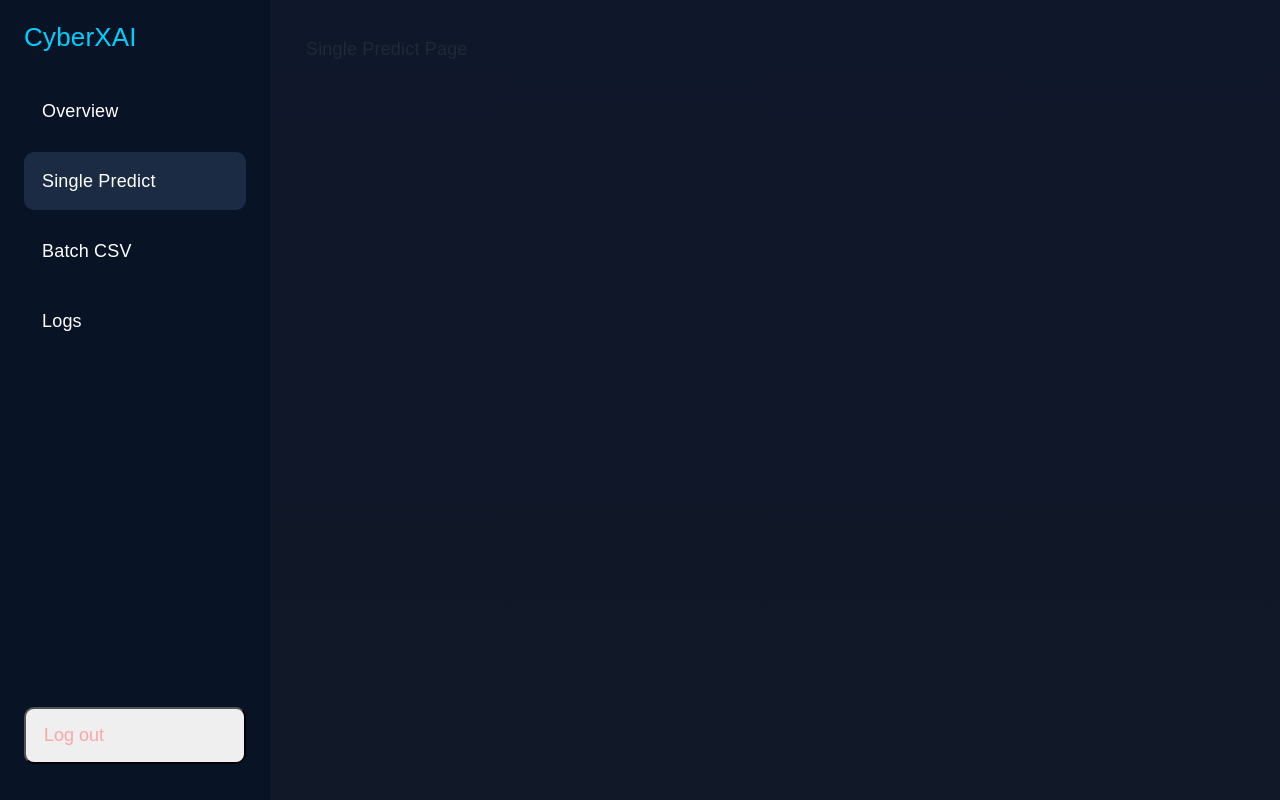
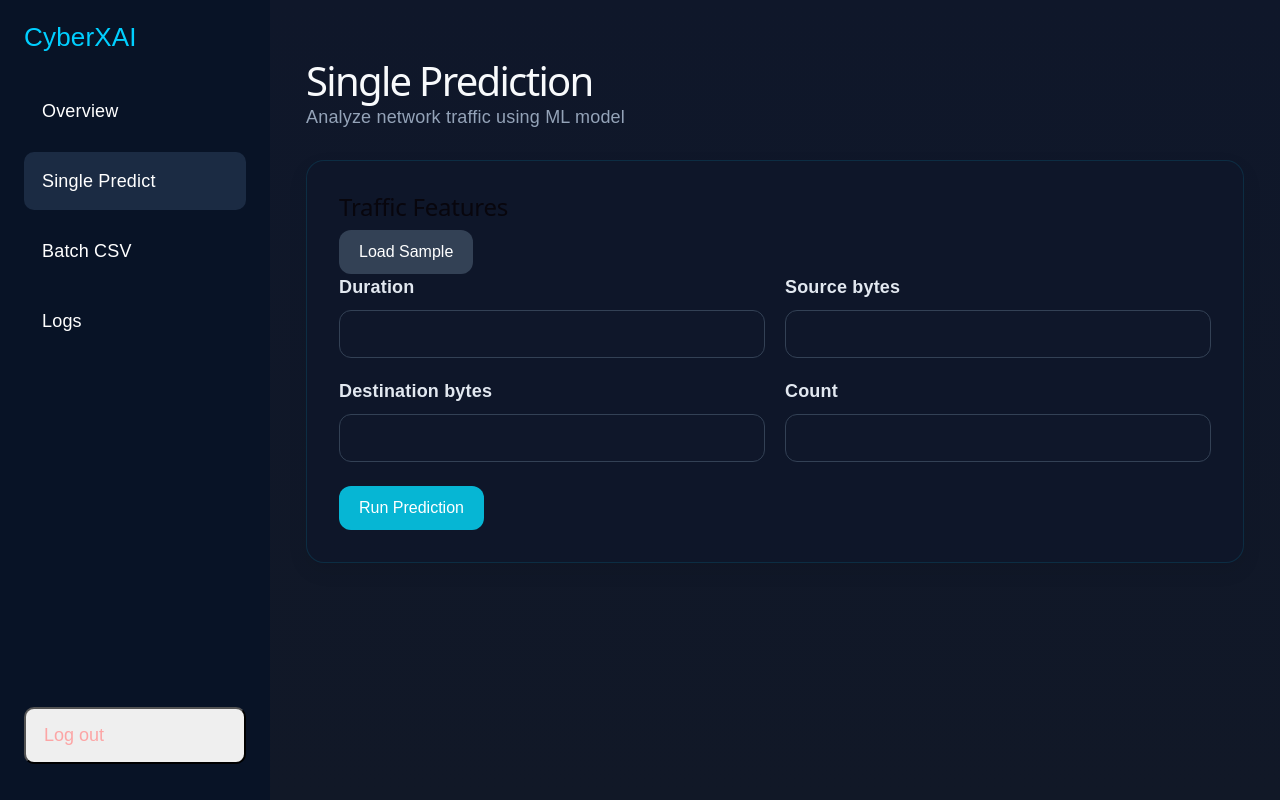
Before and after one commit to Mathuravan/Cyber-xai-FYP-, a React app in the folder frontend/: page /dashboard/predict in a window 1280 px wide. Built offline with nearby package versions, Linux system fonts and the light colour scheme; sample sign-in values are in the browser's storage; the HTML template or start-up script is replaced by a standard one.

Commit message:
Added single prediction form UI

```diff
--- a/frontend/src/pages/SinglePredict.jsx
+++ b/frontend/src/pages/SinglePredict.jsx
@@ -1,3 +1,165 @@
+import { useState } from "react"
+import { predictSingle } from "../services/predictionService"
+import {
+  saveLatestPrediction,
+  addAttackLog,
+} from "../services/storageService"
+
+const FEATURES = [
+  { name: "duration", label: "Duration", placeholder: "12" },
+  { name: "src_bytes", label: "Source bytes", placeholder: "7000" },
+  { name: "dst_bytes", label: "Destination bytes", placeholder: "4000" },
+  { name: "count", label: "Count", placeholder: "30" },
+]
+
+const EMPTY_FORM = {
+  duration: "",
+  src_bytes: "",
+  dst_bytes: "",
+  count: "",
+}
+
+function getThreatLevel(label, confidence) {
+  if (label === "Normal") return { level: "Low", className: "ok" }
+  if (confidence >= 0.8) return { level: "High", className: "bad" }
+  return { level: "Medium", className: "pending" }
+}
+
 export default function SinglePredict() {
-  return <div>Single Predict Page</div>;
+  const [form, setForm] = useState(EMPTY_FORM)
+  const [loading, setLoading] = useState(false)
+  const [error, setError] = useState("")
+  const [result, setResult] = useState(null)
+
+  const handleChange = (e) => {
+    const { name, value } = e.target
+    setForm((p) => ({ ...p, [name]: value }))
+    setError("")
+  }
+
+  const fillSample = () => {
+    setForm({
+      duration: "12",
+      src_bytes: "7000",
+      dst_bytes: "4000",
+      count: "30",
+    })
+  }
+
+  const handleSubmit = async (e) => {
+    e.preventDefault()
+    setError("")
+    setResult(null)
+    setLoading(true)
+
+    try {
+      const payload = {
+        duration: Number(form.duration),
+        src_bytes: Number(form.src_bytes),
+        dst_bytes: Number(form.dst_bytes),
+        count: Number(form.count),
+      }
+
+      if (Object.values(payload).some(Number.isNaN)) {
+        throw new Error("Enter valid numbers")
+      }
+
+      const data = await predictSingle(payload)
+      const threat = getThreatLevel(data.label, data.confidence)
+
+      const display = {
+        ...data,
+        threatLevel: threat.level,
+        threatClass: threat.className,
+        timestamp: new Date().toLocaleString(),
+      }
+
+      setResult(display)
+
+      const log = {
+        ...payload,
+        ...data,
+        timestamp: display.timestamp,
+        source: "Single Predict",
+      }
+
+      saveLatestPrediction(log)
+      addAttackLog(log)
+
+    } catch (err) {
+      setError(err.message || "Prediction failed")
+    } finally {
+      setLoading(false)
+    }
+  }
+
+  return (
+    <div className="predict-page">
+      <div className="topbar">
+        <h1>Single Prediction</h1>
+        <p>Analyze network traffic using ML model</p>
+      </div>
+
+      <div className="panel dashboard-panel">
+        <h2>Traffic Features</h2>
+
+        <button
+          className="btn secondary-btn"
+          onClick={fillSample}
+          disabled={loading}
+        >
+          Load Sample
+        </button>
+
+        <form onSubmit={handleSubmit}>
+          <div className="form-grid">
+            {FEATURES.map((f) => (
+              <div className="form-group" key={f.name}>
+                <label>{f.label}</label>
+                <input
+                  type="number"
+                  name={f.name}
+                  value={form[f.name]}
+                  onChange={handleChange}
+                  disabled={loading}
+                />
+              </div>
+            ))}
+          </div>
+
+          <button className="btn" disabled={loading}>
+            {loading ? "Predicting..." : "Run Prediction"}
+          </button>
+        </form>
+
+        {error && <p className="error-text">{error}</p>}
+
+        {result && (
+          <div className="result-box predict-result">
+            <h3>Result</h3>
+
+            <p>
+              Prediction:{" "}
+              <span className={`prediction-label ${result.label?.toLowerCase()}`}>
+                {result.label}
+              </span>
+            </p>
+
+            <p>
+              Confidence: {(result.confidence * 100).toFixed(1)}%
+            </p>
+
+            <p>
+              Threat:{" "}
+              <span className={`status-pill ${result.threatClass}`}>
+                {result.threatLevel}
+              </span>
+            </p>
+
+            <p className="card-meta">{result.timestamp}</p>
+          </div>
+        )}
+      </div>
+    </div>
+  )
 }
--- a/frontend/src/services/predictionService.js
+++ b/frontend/src/services/predictionService.js
@@ -1,63 +1,43 @@
-import { API_BASE } from "./authService";
+import { API_BASE } from "./authService"
 
-// =======================
-// HEALTH CHECK
-// =======================
+export const predictSingle = async (data) => {
+
+  const res = await fetch(`${API_BASE}/predict`, {
+    method: "POST",
+    headers: {
+      "Content-Type": "application/json",
+    },
+    body: JSON.stringify(data),
+  })
+
+  if (!res.ok) {
+    throw new Error("Prediction failed")
+  }
+
+  return res.json()
+}
+
+export const predictBatch = async (formData) => {
+
+  const res = await fetch(`${API_BASE}/predict/batch`, {
+    method: "POST",
+    body: formData,
+  })
+
+  if (!res.ok) {
+    throw new Error("Batch prediction failed")
+  }
+
+  return res.json()
+}
+
 export const checkHealth = async () => {
 
-  const res = await fetch(
-    `${API_BASE}/health`
-  );
+  const res = await fetch(`${API_BASE}/health`)
 
   if (!res.ok) {
-    throw new Error("Health check failed");
+    throw new Error("Backend offline")
   }
 
-  return res.json();
-
-};
-
-// =======================
-// SINGLE PREDICTION
-// =======================
-export const predictSingle = async (data) => {
-
-  const res = await fetch(
-    `${API_BASE}/predict`,
-    {
-      method: "POST",
-      headers: {
-        "Content-Type": "application/json"
-      },
-      body: JSON.stringify(data)
-    }
-  );
-
-  if (!res.ok) {
-    throw new Error("Prediction failed");
-  }
-
-  return res.json();
-
-};
-
-// =======================
-// BATCH PREDICTION
-// =======================
-export const predictBatch = async (formData) => {
-
-  const res = await fetch(
-    `${API_BASE}/predict/batch`,
-    {
-      method: "POST",
-      body: formData
-    }
-  );
-
-  if (!res.ok) {
-    throw new Error("Batch prediction failed");
-  }
-
-  return res.json();
-
-};
+  return res.json()
+}
```
Also changed, not shown: 1 other file (tests, documents, lock files or other folders).
